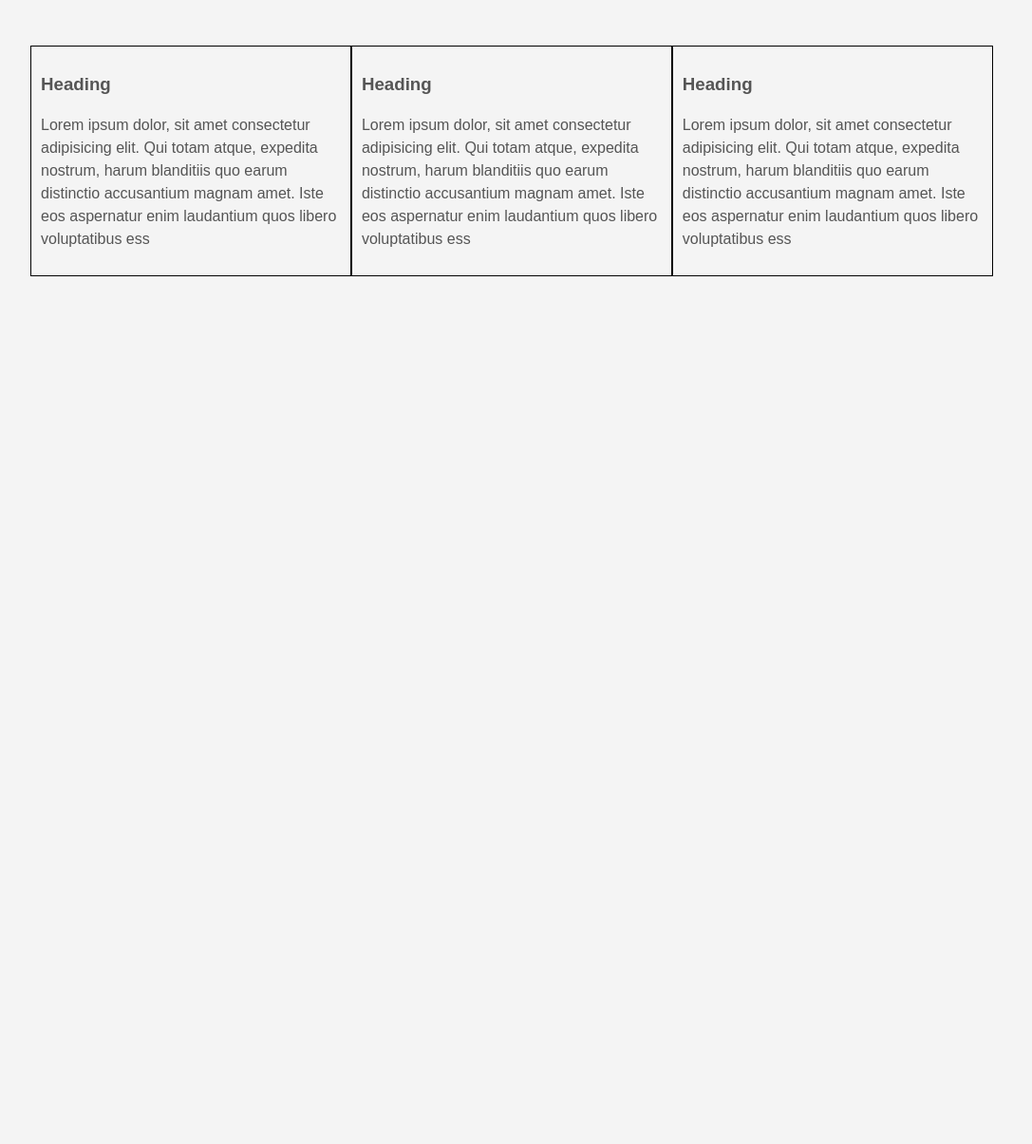
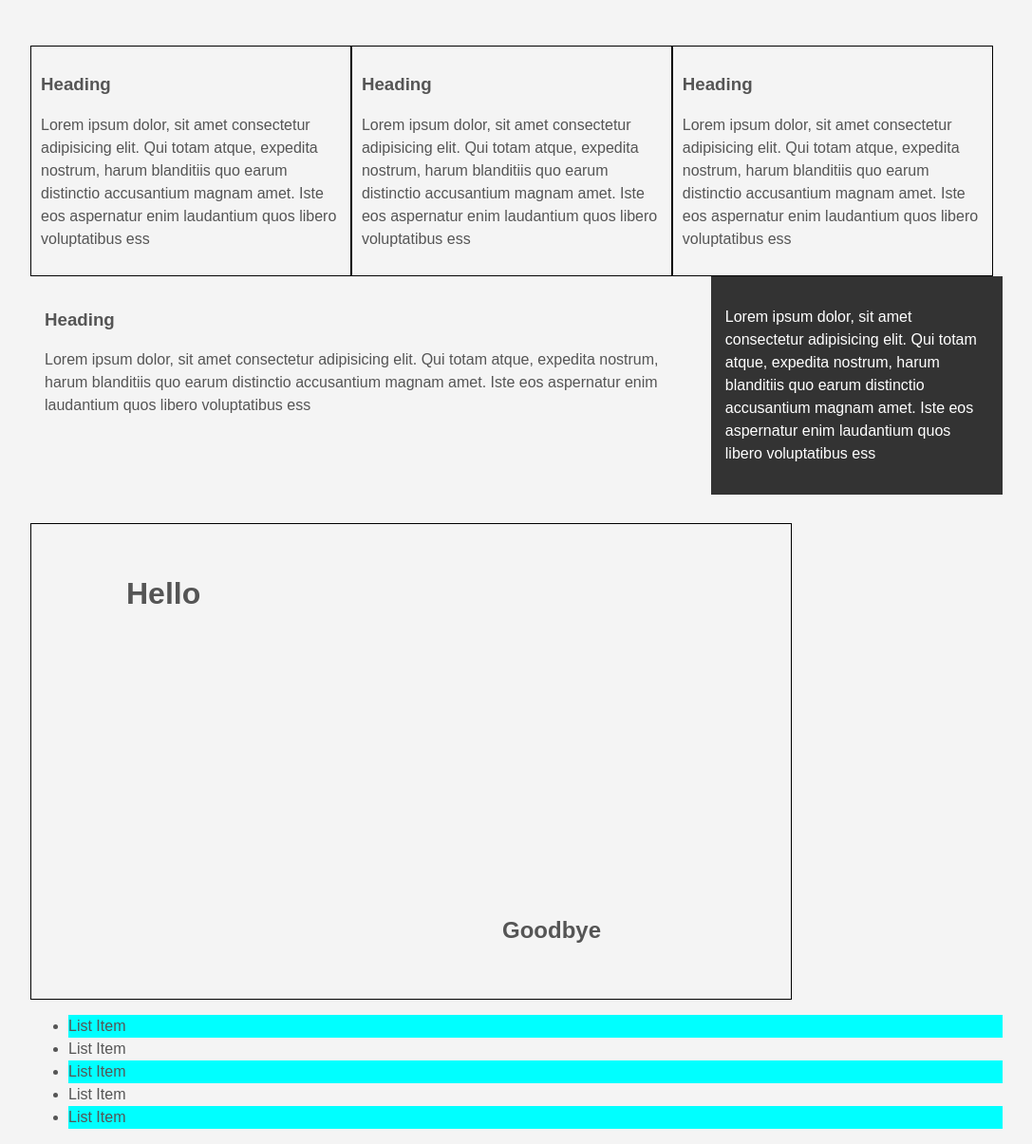
Before and after one commit to Nittham/ExampleDev, a plain HTML site: page CSS/Cheatsheet/index.html in a window 1280 px wide. Shown: the part 945-2150 px from the top of the page at 95% size, without its empty margins (96-1183 px from the left). Before the commit the page ends 1236 px from the top, so only its background shows below. Drawn offline with Linux system fonts and the light colour scheme.

Commit message:
Files added. HTML for website done.

```diff
--- a/CSS/Cheatsheet/CSS file/style.css
+++ b/CSS/Cheatsheet/CSS file/style.css
@@ -42,6 +42,15 @@ a:visited{
 	padding:10px 15px;
 	border:none;
 	margin:15px;
+}
+
+.button:hover{
+	background-color: red;
+	color:#ffff;
+}
+
+.clr{
+	clear:both;
 }
 
 .box-1{
@@ -125,3 +134,48 @@ a:visited{
 	padding:10px;
 	box-sizing:border-box;
 }
+
+#main-block{
+	float:left;
+	width:70%;
+	padding:15px;
+	box-sizing: border-box;
+}
+
+#sidebar{
+	float:right;
+	width:30%;
+	background-color: #333;
+	color:#fff;
+	padding:15px;
+	box-sizing: border-box;
+}
+
+.p-box{
+	width:800px;
+	height:500px;
+	border:1px solid black;
+	margin-top:30px;
+	position:relative;
+}
+
+.p-box h1{
+	position:absolute;
+	top:40px;
+	left:100px;
+}
+
+.p-box h2{
+	position:absolute;
+	bottom:40px;
+	right:200px;
+}
+
+.fix-me{
+	position:fixed;
+	top:500px;
+}
+
+.my-list li:nth-child(odd){
+	background-color: aqua;
+}
--- a/CSS/Cheatsheet/index.html
+++ b/CSS/Cheatsheet/index.html
@@ -52,6 +52,31 @@
         <h3>Heading</h3>
         <p>Lorem ipsum dolor, sit amet consectetur adipisicing elit. Qui totam atque, expedita nostrum, harum blanditiis quo earum distinctio accusantium magnam amet. Iste eos aspernatur enim laudantium quos libero voluptatibus ess</p>
     </div>
+    <div class="clr"></div>
+    <div id="main-block">
+        <h3>Heading</h3>
+        <p>Lorem ipsum dolor, sit amet consectetur adipisicing elit. Qui totam atque, expedita nostrum, harum blanditiis quo earum distinctio accusantium magnam amet. Iste eos aspernatur enim laudantium quos libero voluptatibus ess</p>
+    </div>
+    <div id="sidebar">
+
+        <p>Lorem ipsum dolor, sit amet consectetur adipisicing elit. Qui totam atque, expedita nostrum, harum blanditiis quo earum distinctio accusantium magnam amet. Iste eos aspernatur enim laudantium quos libero voluptatibus ess</p>
+    </div>
+    <div class="clr"></div>
+
+    <div class="p-box">
+        <h1>Hello</h1>
+        <h2>Goodbye</h2>
+    </div>
+    <div class="my-list">
+        <ul>
+            <li>List Item</li>
+            <li>List Item</li>
+            <li>List Item</li>
+            <li>List Item</li>
+            <li>List Item</li>
+        </ul>
+    </div>
 </div><!--Container ends here-->
+<a class="fix-me button" href="">Hello</a>
 </body>
 </html>
```
Also changed, not shown: CSS/MyWebsite/index.html (added, +42 -0 lines), CSS/MyWebsite/CSS/style.css (added).
